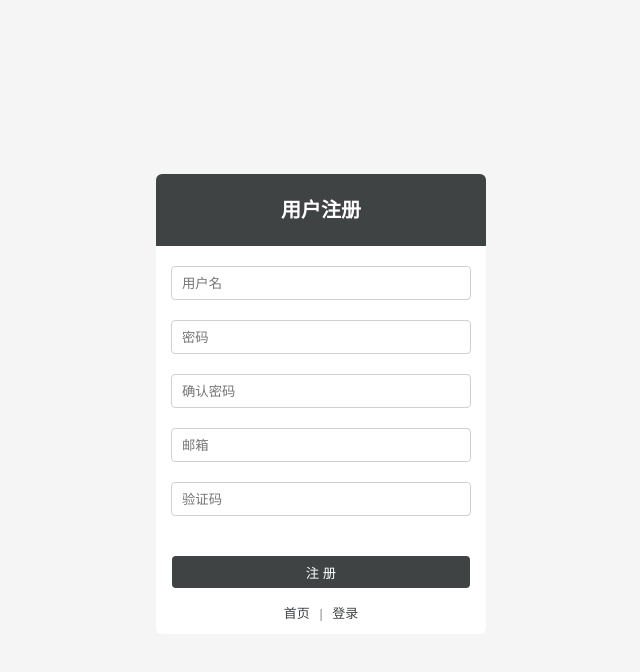
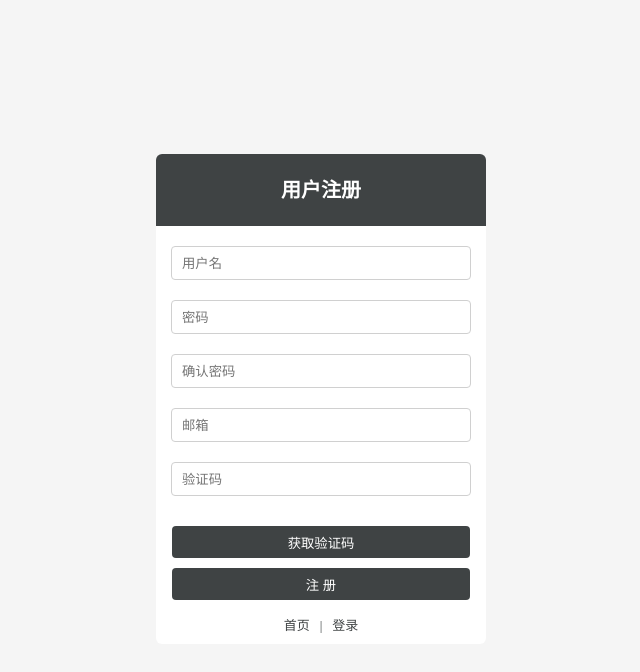
Before and after one commit to X2099/coolcatvue, a Vue app: page /register in a window 1280 px wide. Shown: the top 672 px of the page, without its empty margins (319-959 px from the left). Built offline with nearby package versions, Linux system fonts and the light colour scheme.

Commit message:
输入格式检查，发送验证码

```diff
--- a/src/components/pages/Register.vue
+++ b/src/components/pages/Register.vue
@@ -5,14 +5,15 @@
     <h1 class="register_title">用户注册</h1>
     <input type="text" placeholder="用户名" class="input_txt" v-model="username" @blur="checkUsername">
     <div class="error_tip"><p v-if="username_errshow">{{ username_errmsg }}</p></div>
-    <input type="text" placeholder="密码" class="input_txt">
+    <input type="password" placeholder="密码" class="input_txt" v-model="password1" @blur="checkPassword">
     <div class="error_tip"></div>
-    <input type="text" placeholder="确认密码" class="input_txt">
+    <input type="password" placeholder="确认密码" class="input_txt" v-model="password2" @blur="checkPassword">
     <div class="error_tip"><p v-if="password_errshow">{{ password_errmsg }}</p></div>
     <input type="text" placeholder="邮箱" class="input_txt" v-model="email" @blur="checkEmail">
     <div class="error_tip"><p v-if="email_errshow">{{ email_errmsg }}</p></div>
     <input type="text" placeholder="验证码" class="input_txt">
     <div class="error_tip"><p v-if="code_errshow">{{ code_errmsg }}</p></div>
+    <input type="button" value="获取验证码" class="input_sub" @click="sendCode">
     <input type="button" value="注 册" class="input_sub" @click="fnRegister">
     </form>
     <div class="nav">
@@ -76,15 +77,38 @@ export default {
         });
         },
 
+        checkPassword(){
+            this.password_errmsg = '';
+            this.password_errshow = false;
+            if(this.password1==''){
+                this.password_errmsg = "密码不能为空";
+                this.password_errshow = true;
+                return;
+            }else{
+                if(this.password1!=this.password2){
+                this.password_errmsg = "两次密码不一致，请重新输入";
+                this.password_errshow = true;
+                return;
+                }
+            }
+        },
+
         checkEmail(){
+        this.email_errmsg = '';
+        this.email_errshow = false;
+        if(this.email==''){
+            this.email_errmsg = "邮箱不能为空";
+            this.email_errshow = true;
+            return;
+        };
         var emailReg = /^([a-zA-Z0-9]+[_|\_|\.]?)*[a-zA-Z0-9]+@([a-zA-Z0-9]+[_|\_|\.]?)*[a-zA-Z0-9]+\.[a-zA-Z]{2,3}$/;
         if(this.email==''){
             return;
         }else{
             if(emailReg.test(this.email)){
             }else{
-                this.errmsg = "邮箱格式不正确";
-                this.errshow = true;
+                this.email_errmsg = "请输入一个正确的邮箱地址";
+                this.email_errshow = true;
                 return;
             };
         };
@@ -94,12 +118,30 @@ export default {
         })
         .then(response=>{
             this.errshow = false;
-            return;
+            // return;
         })
         .catch(error=>{
-            this.errshow = true;
-            this.errmsg = error.response.data.msg;
+            this.email_errmsg = error.response.data.msg;
+            this.email_errshow = true;
         });
+        },
+
+        sendCode(){
+            this.checkEmail();
+            if(this.email_errshow==false){
+                alert("OK");
+                this.axios.post(cons.apis + 'api/auth/send_code/',
+                {
+                    email: this.email
+                })
+                .then(response=>{
+                    alert("验证码已发送至您的邮箱，请注意查收！");
+                })
+                .catch(error=>{
+                    this.email_errmsg = error.response.data.msg;
+                    this.email_errshow = true;
+                })
+            }
         },
 
         fnRegister(){
@@ -125,12 +167,12 @@ export default {
 
 .register_form{
 width: 330px;
-height: 460px;
+height: 490px;
 background: #fff;
 position: fixed;
 left: 50%;
 top: 50%;
-margin-top: -226px;
+margin-top: -246px;
 margin-left: -165px;
 overflow: hidden;
 border-radius:6px;
@@ -183,7 +225,7 @@ text-indent: 10px;
 }
 .input_sub{
 display: block;
-margin: 20px auto 0;
+margin: 10px auto 0;
 width: 298px;
 height: 32px;
 border: 0px;
```
